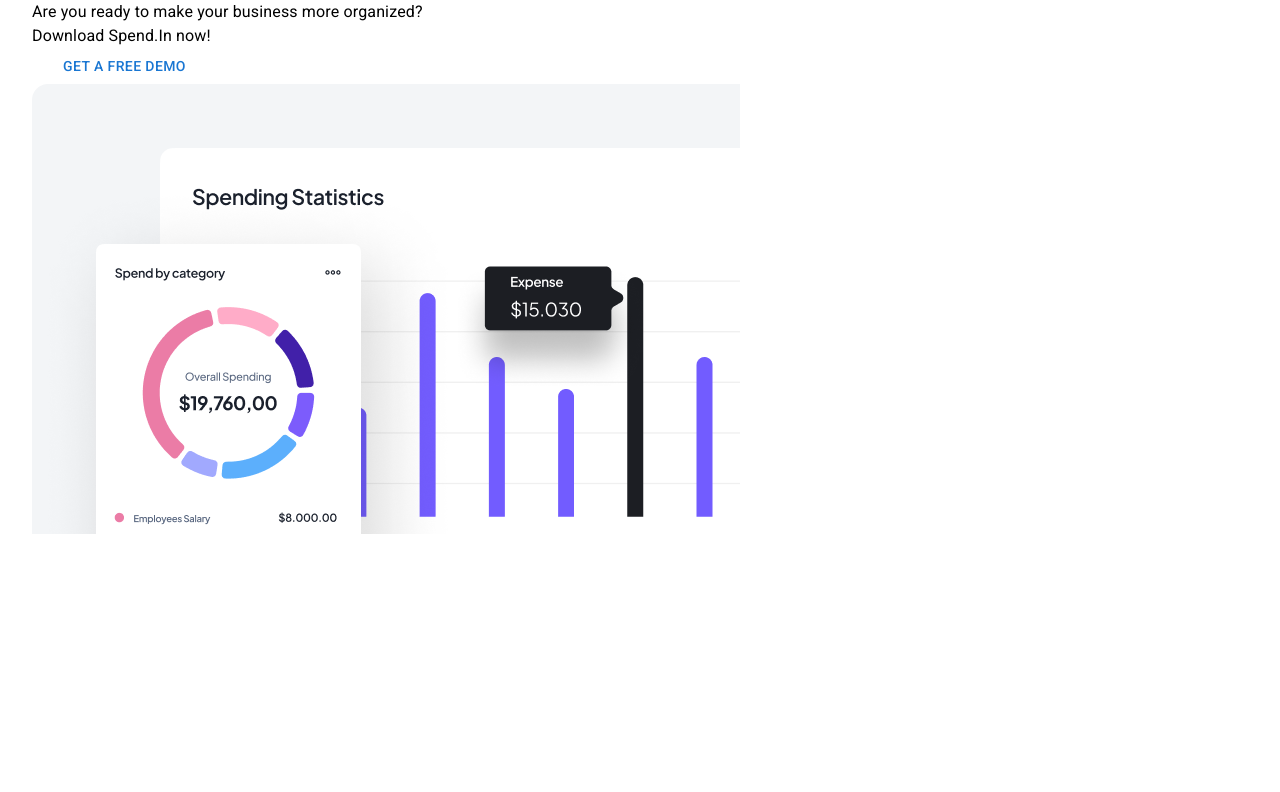
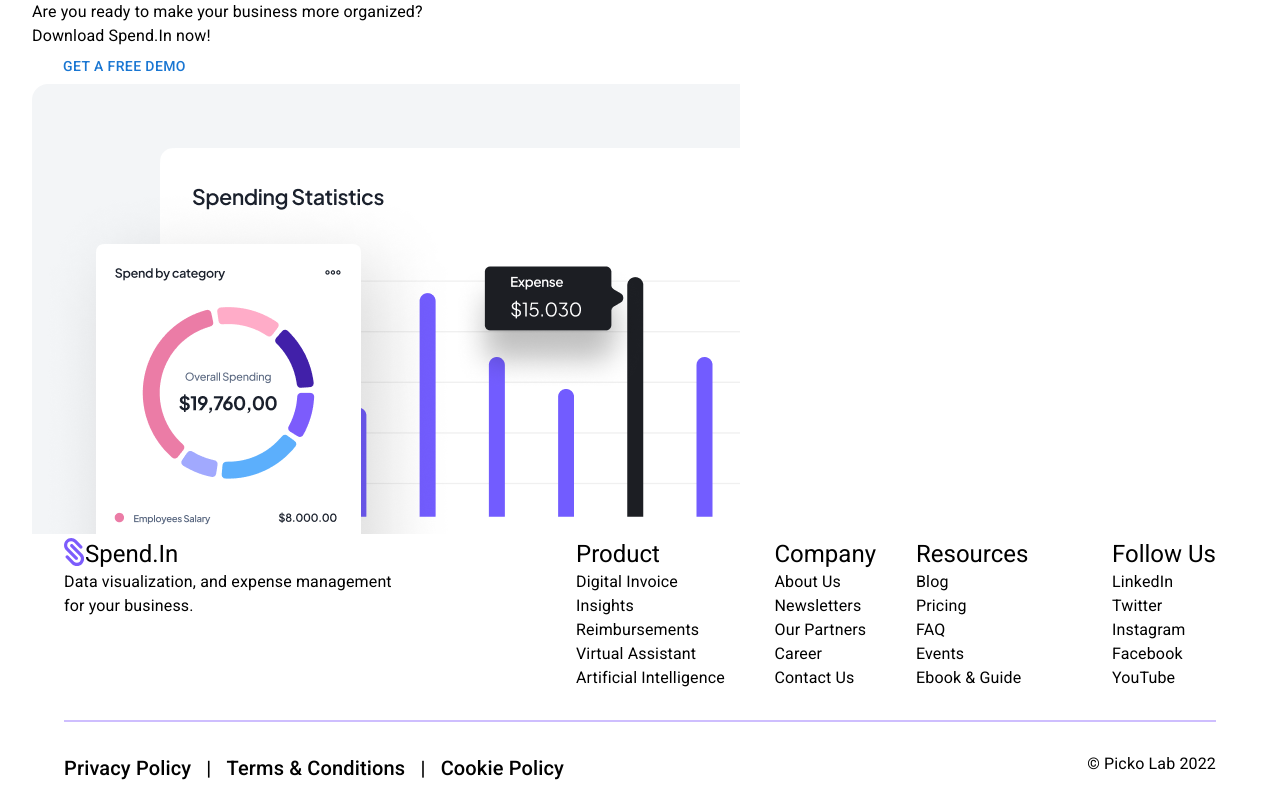
Before and after one commit to amikulka/codingchallenge, a Next.js app: page / in a window 1280 px wide. Shown: the part 4592-5384 px from the top of the page. Before the commit the page ends 5138 px from the top, so only its background shows below. Built offline with nearby package versions, Linux system fonts and the light colour scheme.

Commit message:
adds footer component

```diff
--- /dev/null
+++ b/components/footer/InformationLinks.tsx
@@ -0,0 +1,96 @@
+import { Box, Typography } from '@mui/material'
+import Link from 'next/link'
+export default function InformationLinks() {
+  return (
+    <Box sx={{ display: 'flex', flexWrap: 'wrap', gap: 5 }}>
+      <Box
+        sx={{
+          width: 300,
+          display: 'flex',
+          justifyContent: 'space-between',
+        }}
+      >
+        <Box>
+          <Typography variant='h5'>Product</Typography>
+          <Link href={''} style={{ textDecoration: 'none', color: 'inherit' }}>
+            <Typography>Digital Invoice</Typography>
+          </Link>
+          <Link href={''} style={{ textDecoration: 'none', color: 'inherit' }}>
+            <Typography>Insights</Typography>
+          </Link>
+          <Link href={''} style={{ textDecoration: 'none', color: 'inherit' }}>
+            <Typography>Reimbursements</Typography>
+          </Link>
+          <Link href={''} style={{ textDecoration: 'none', color: 'inherit' }}>
+            <Typography>Virtual Assistant</Typography>
+          </Link>
+          <Link href={''} style={{ textDecoration: 'none', color: 'inherit' }}>
+            <Typography>Artificial Intelligence</Typography>
+          </Link>
+        </Box>
+        <Box>
+          <Typography variant='h5'>Company</Typography>
+          <Link href={''} style={{ textDecoration: 'none', color: 'inherit' }}>
+            <Typography>About Us</Typography>
+          </Link>
+          <Link href={''} style={{ textDecoration: 'none', color: 'inherit' }}>
+            <Typography>Newsletters</Typography>
+          </Link>
+          <Link href={''} style={{ textDecoration: 'none', color: 'inherit' }}>
+            <Typography>Our Partners</Typography>
+          </Link>
+          <Link href={''} style={{ textDecoration: 'none', color: 'inherit' }}>
+            <Typography>Career</Typography>
+          </Link>
+          <Link href={''} style={{ textDecoration: 'none', color: 'inherit' }}>
+            <Typography>Contact Us</Typography>
+          </Link>
+        </Box>
+      </Box>
+      <Box
+        sx={{
+          width: 300,
+          display: 'flex',
+          justifyContent: 'space-between',
+        }}
+      >
+        <Box>
+          <Typography variant='h5'>Resources</Typography>
+          <Link href={''} style={{ textDecoration: 'none', color: 'inherit' }}>
+            <Typography>Blog</Typography>
+          </Link>
+          <Link href={''} style={{ textDecoration: 'none', color: 'inherit' }}>
+            <Typography>Pricing</Typography>
+          </Link>
+          <Link href={''} style={{ textDecoration: 'none', color: 'inherit' }}>
+            <Typography>FAQ</Typography>
+          </Link>
+          <Link href={''} style={{ textDecoration: 'none', color: 'inherit' }}>
+            <Typography>Events</Typography>
+          </Link>
+          <Link href={''} style={{ textDecoration: 'none', color: 'inherit' }}>
+            <Typography>Ebook & Guide</Typography>
+          </Link>
+        </Box>
+        <Box>
+          <Typography variant='h5'>Follow Us</Typography>
+          <Link href={''} style={{ textDecoration: 'none', color: 'inherit' }}>
+            <Typography>LinkedIn</Typography>
+          </Link>
+          <Link href={''} style={{ textDecoration: 'none', color: 'inherit' }}>
+            <Typography>Twitter</Typography>
+          </Link>
+          <Link href={''} style={{ textDecoration: 'none', color: 'inherit' }}>
+            <Typography>Instagram</Typography>
+          </Link>
+          <Link href={''} style={{ textDecoration: 'none', color: 'inherit' }}>
+            <Typography>Facebook</Typography>
+          </Link>
+          <Link href={''} style={{ textDecoration: 'none', color: 'inherit' }}>
+            <Typography>YouTube</Typography>
+          </Link>
+        </Box>
+      </Box>
+    </Box>
+  )
+}
--- /dev/null
+++ b/components/footer/PolicyLinks.tsx
@@ -0,0 +1,37 @@
+import Link from 'next/link'
+import { Typography, Box } from '@mui/material'
+export default function PolicyLinks() {
+  return (
+    <Box
+      sx={{
+        display: 'flex',
+
+        justifyContent: { sm: 'space-between' },
+        flexBasis: { sm: 500 },
+        flexDirection: { xs: 'column', sm: 'row' },
+      }}
+    >
+      <Link href={''} style={{ textDecoration: 'none', color: 'inherit' }}>
+        <Typography variant='h6'>Privacy Policy</Typography>
+      </Link>
+      <Typography
+        variant='h6'
+        sx={{ display: { xs: 'none', sm: 'inline-block' } }}
+      >
+        |
+      </Typography>
+      <Link href={''} style={{ textDecoration: 'none', color: 'inherit' }}>
+        <Typography variant='h6'>Terms & Conditions</Typography>
+      </Link>
+      <Typography
+        variant='h6'
+        sx={{ display: { xs: 'none', sm: 'inline-block' } }}
+      >
+        |
+      </Typography>
+      <Link href={''} style={{ textDecoration: 'none', color: 'inherit' }}>
+        <Typography variant='h6'>Cookie Policy</Typography>
+      </Link>
+    </Box>
+  )
+}
--- a/components/footer/footer.tsx
+++ b/components/footer/footer.tsx
@@ -0,0 +1,59 @@
+import { Box, Container, Typography } from '@mui/material'
+import Image from 'next/image'
+import Link from 'next/link'
+import logoIcon from '../../public/spendin-logo.svg'
+import InformationLinks from './InformationLinks'
+import PolicyLinks from './PolicyLinks'
+
+export default function Footer() {
+  return (
+    <Container>
+      <Box
+        sx={{
+          display: 'flex',
+          flexWrap: 'wrap',
+          justifyContent: 'space-between',
+        }}
+      >
+        <Box sx={{ maxWidth: 425, flexGrow: 1, flexBasis: 375 }}>
+          <Box sx={{ display: 'flex' }}>
+            <Image src={logoIcon} alt='spend.in logo' />
+            <Typography
+              variant='h5'
+              noWrap
+              sx={{
+                textDecoration: 'none',
+              }}
+            >
+              Spend.In
+            </Typography>
+          </Box>
+          <Typography variant='body1' sx={{ pr: '20%' }}>
+            Data visualization, and expense management for your business.
+          </Typography>
+        </Box>
+        <InformationLinks />
+        <div
+          style={{
+            width: '100%',
+            border: '1px solid #CEBEFE',
+            justifySelf: 'center',
+            margin: '30px 0',
+          }}
+        />
+        <Box
+          sx={{
+            display: 'flex',
+            justifyContent: 'space-between',
+            flexWrap: { sm: 'wrap' },
+            flexDirection: { xs: 'column', sm: 'row' },
+            width: { xs: 'auto', sm: '100dvw' },
+          }}
+        >
+          <PolicyLinks />
+          <Typography>© Picko Lab 2022</Typography>
+        </Box>
+      </Box>
+    </Container>
+  )
+}
--- a/pages/index.tsx
+++ b/pages/index.tsx
@@ -8,6 +8,7 @@
 import Testimonials from '../components/testimonials/Testimonials'
 import Pricing from '../components/pricing/Pricing'
 import CallToAction from '../components/calltoaction/CallToAction'
+import Footer from '../components/footer/Footer'
 
 const inter = Inter({ subsets: ['latin'] })
 
@@ -32,6 +33,7 @@
         <Testimonials />
         <Pricing />
         <CallToAction />
+        <Footer />
       </main>
     </>
   )
```
Also changed, not shown: public/spendin-logo.svg.
